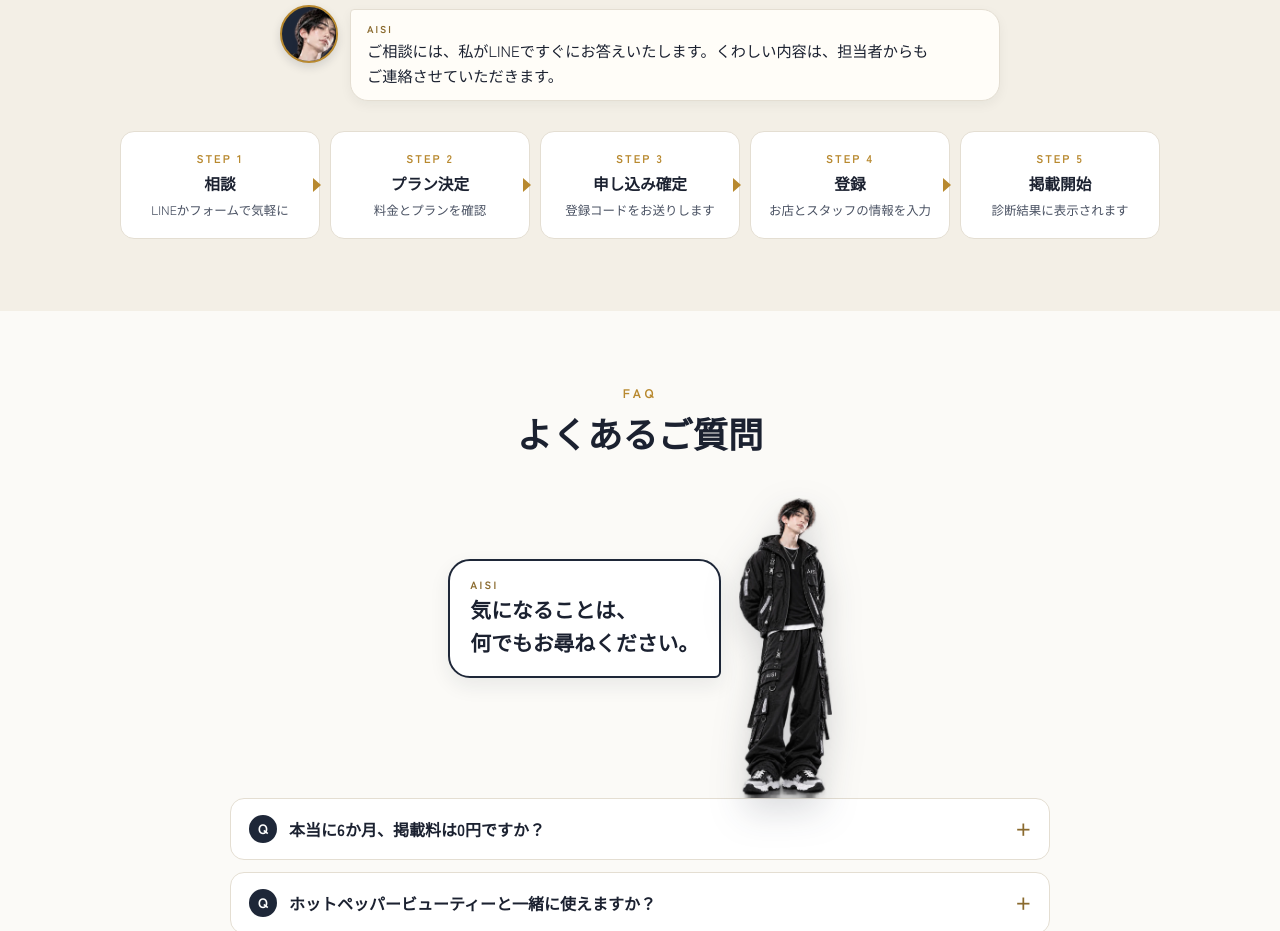
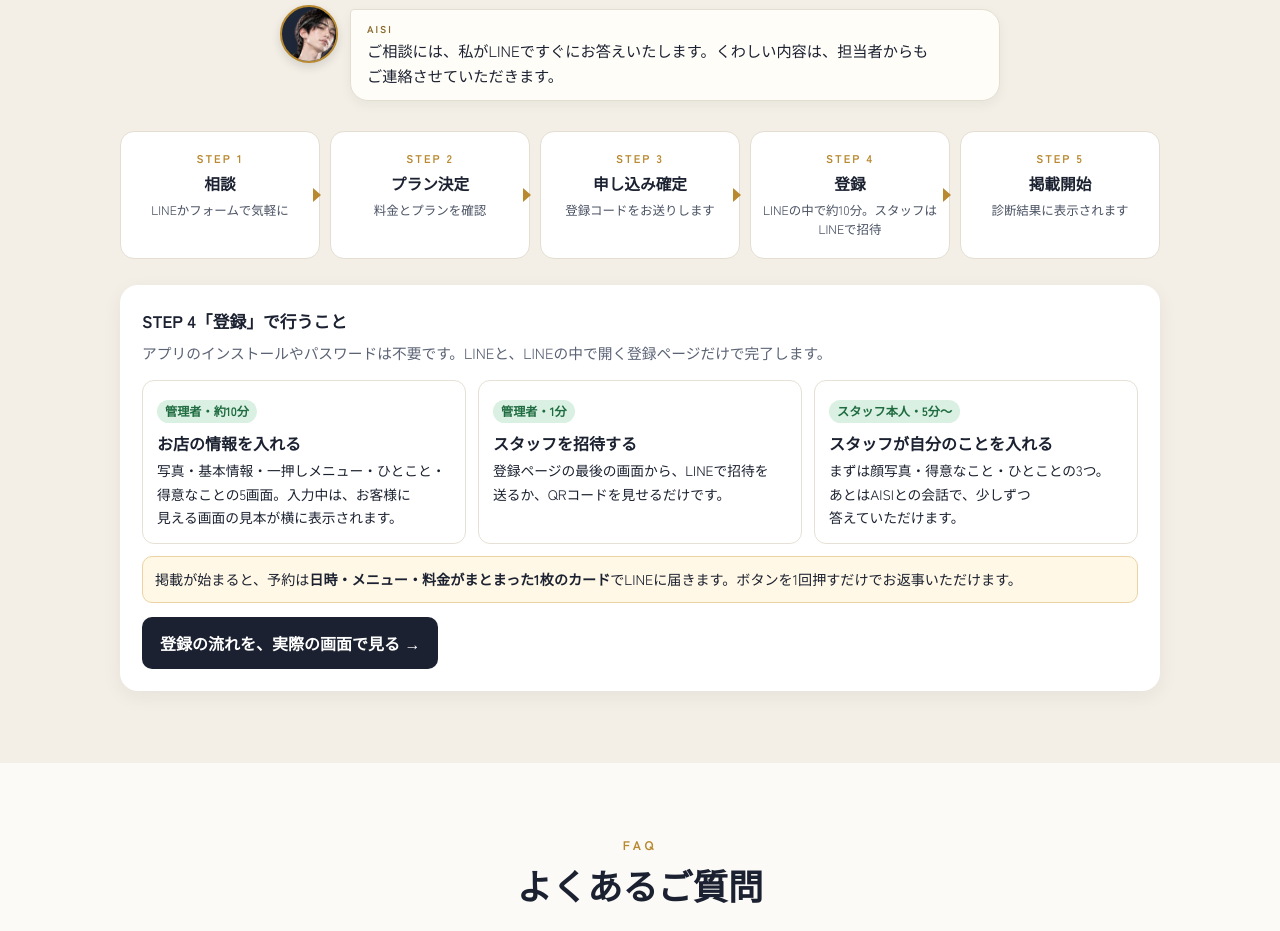
Before and after one commit to kumamichan/aisi, a plain HTML site: page lp/salon/index.html in a window 1280 px wide. Shown: the part 5100-6031 px from the top of the page. Drawn offline with Linux system fonts and the light colour scheme; no server answers; a web font is replaced by a local one.

Commit message:
美容室向けLPに登録の流れを追加・登録ガイドに料金へのリンク

```diff
--- a/lp/salon/index.html
+++ b/lp/salon/index.html
@@ -245,6 +245,17 @@ footer a{color:#c9ced8;margin:0 8px}
   .dock .in{grid-template-columns:auto 1.2fr 1fr;gap:8px}
   .dock .av{width:40px;height:40px}
 }
+
+/* 登録のなかみ（契約後） */
+.reg3{margin-top:26px;background:#fff;border-radius:var(--r);padding:22px;box-shadow:0 6px 20px rgba(27,33,48,.06)}
+.reg3 h3{margin:0 0 4px;font-size:1.05rem}.reg3>p{margin:0 0 14px;font-size:.92rem;color:#5a6274}
+.reg3 .rg{display:grid;grid-template-columns:repeat(3,minmax(0,1fr));gap:12px}
+.reg3 .rc{border:1px solid #e6e1d6;border-radius:12px;padding:14px}
+.reg3 .rc b{display:block;margin-bottom:2px}.reg3 .rc small{display:inline-block;font-size:.76rem;font-weight:700;color:#1f6b40;background:#d9f0e2;border-radius:99px;padding:1px 8px;margin-bottom:6px}
+.reg3 .rc p{margin:0;font-size:.86rem;line-height:1.7}
+.reg3 .note{margin-top:12px;background:#fff8e6;border:1px solid #ecd3a4;border-radius:10px;padding:10px 12px;font-size:.88rem}
+.reg3 .go2{display:inline-block;margin-top:14px;padding:12px 18px;border-radius:10px;background:var(--ink,#1b2130);color:#fff;font-weight:700;text-decoration:none}
+@media (max-width:860px){.reg3 .rg{grid-template-columns:1fr}}
 </style>
 </head>
 <body>
@@ -377,8 +388,19 @@ footer a{color:#c9ced8;margin:0 8px}
     <div class="fl"><span class="n">STEP 1</span><b>相談</b><span>LINEかフォームで気軽に</span></div>
     <div class="fl"><span class="n">STEP 2</span><b>プラン決定</b><span>料金とプランを確認</span></div>
     <div class="fl"><span class="n">STEP 3</span><b>申し込み確定</b><span>登録コードをお送りします</span></div>
-    <div class="fl"><span class="n">STEP 4</span><b>登録</b><span>お店とスタッフの情報を入力</span></div>
+    <div class="fl"><span class="n">STEP 4</span><b>登録</b><span>LINEの中で約10分。スタッフはLINEで招待</span></div>
     <div class="fl"><span class="n">STEP 5</span><b>掲載開始</b><span>診断結果に表示されます</span></div>
+  </div>
+  <div class="reg3">
+    <h3>STEP 4「登録」で行うこと</h3>
+    <p>アプリのインストールやパスワードは不要です。LINEと、LINEの中で開く登録ページだけで完了します。</p>
+    <div class="rg">
+      <div class="rc"><small>管理者・約10分</small><b>お店の情報を入れる</b><p>写真・基本情報・一押しメニュー・ひとこと・得意なことの5画面。入力中は、お客様に見える画面の見本が横に表示されます。</p></div>
+      <div class="rc"><small>管理者・1分</small><b>スタッフを招待する</b><p>登録ページの最後の画面から、LINEで招待を送るか、QRコードを見せるだけです。</p></div>
+      <div class="rc"><small>スタッフ本人・5分〜</small><b>スタッフが自分のことを入れる</b><p>まずは顔写真・得意なこと・ひとことの3つ。あとはAISIとの会話で、少しずつ答えていただけます。</p></div>
+    </div>
+    <div class="note">掲載が始まると、予約は<b>日時・メニュー・料金がまとまった1枚のカード</b>でLINEに届きます。ボタンを1回押すだけでお返事いただけます。</div>
+    <a class="go2" href="../../salon-register-guide.html">登録の流れを、実際の画面で見る →</a>
   </div>
 </div></section>
 
```
Also changed, not shown: salon-register-guide.html (+1 -1 lines).
